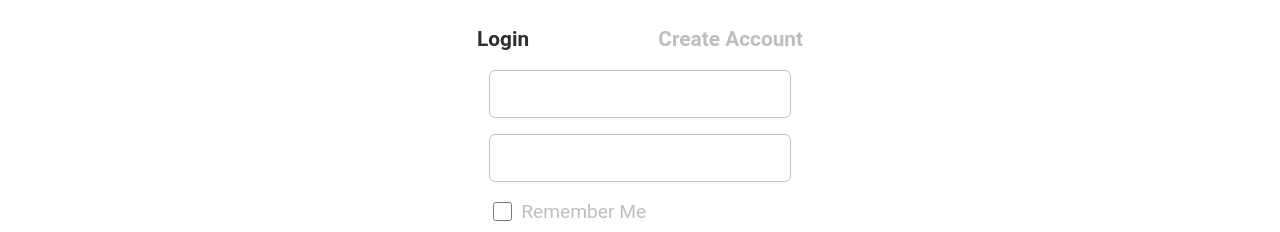
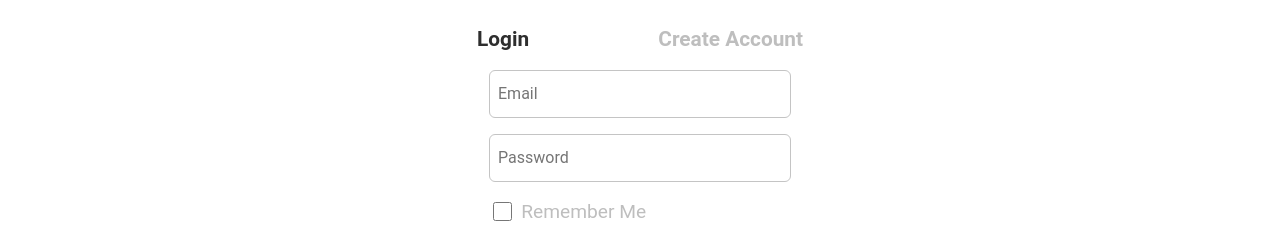
Before and after one commit to jtfreedman/my-app, a React (Create React App) app: page /login in a window 1280 px wide. Shown: the part 173-405 px from the top of the page. Built offline with nearby package versions, Linux system fonts and the light colour scheme.

Commit message:
login page enchancement

```diff
--- a/src/pages/Login.js
+++ b/src/pages/Login.js
@@ -17,8 +17,8 @@ function Login() {
             <div className={classes.createAccount} onClick={routeChange}>Create Account</div>
             <form className={classes.form} onSubmit={submitHandler}>
                 <div className={classes.control}>
-                    <input className={classes.loginText} type="text" required id="user"/>
-                    <input className={classes.loginPassword} type="text" required id="password"/>
+                    <input className={classes.loginText} type="text" required id="email" placeholder="Email"/>
+                    <input className={classes.loginPassword} type="text" required id="password" placeholder="Password"/>
                 </div>
                 <label className={classes.checkboxContainer}>
                     <input className={classes.checkmark} type="checkbox" name="checkbox" value="remember" />
```
